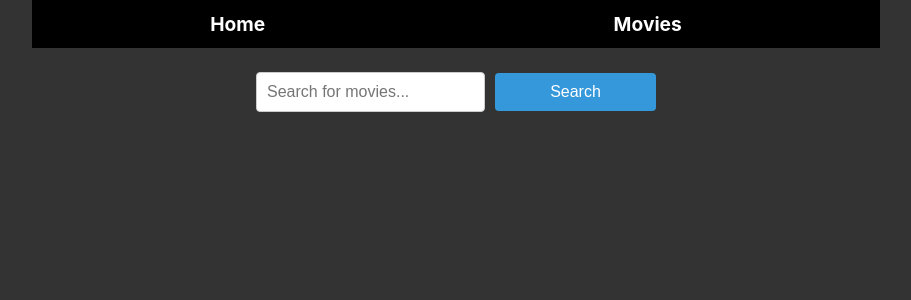
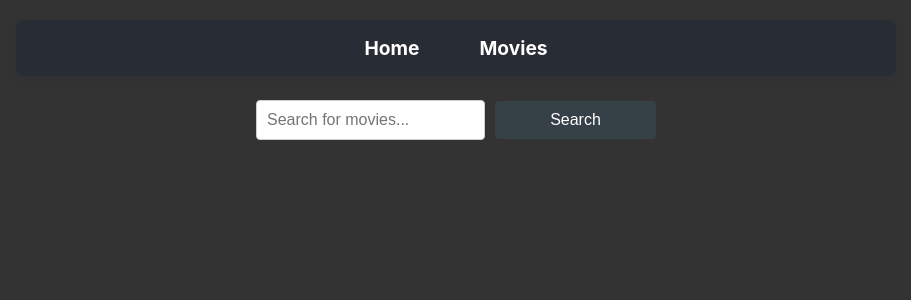
Before and after one commit to lesjohnpaul/goit-react-hw-05-movies, a React (Create React App) app: page /goit-react-hw-05-movies/movies in a window 1280 px wide. Shown: the top 300 px of the page, without its empty margins (184-1095 px from the left). Built offline with nearby package versions, Linux system fonts and the light colour scheme.

Commit message:
fix stylings

```diff
--- a/src/components/Navigation/Navigation.module.css
+++ b/src/components/Navigation/Navigation.module.css
@@ -1,14 +1,23 @@
 .navigation-container {
   max-width: 800px;
-    background-color: #000;
-    padding: 10px;
-    margin: 0 auto;
-    padding: 12px 24px;
+  background-color: #282c34;
+  padding: 16px 40px;
+  margin: 20px auto;
+  display: flex;
+  justify-content: center;
+  border-radius: 8px;
+  box-shadow: 0 4px 8px rgba(36, 43, 61, 0.2);
+  transition: all 0.3s ease-in-out;
+}
+
+.navigation-container:hover {
+  transform: translateY(-3px);
+  box-shadow: 0 6px 12px rgba(0, 0, 0, 0.3);
 }
 
 .navigation-item {
-    display: inline-block;
-    margin-right: 20px;
+  margin: 0 20px;
+  position: relative;
 }
 
 .navigation-link {
@@ -16,8 +25,39 @@
   color: #fff;
   font-size: 1.2em;
   font-weight: bold;
+  position: relative;
+  padding: 10px 0;
+  transition: color 0.3s ease;
+}
+
+.navigation-link::after {
+  content: '';
+  display: block;
+  width: 0;
+  height: 2px;
+  background: #3498db;
+  transition: width 0.3s ease;
+  position: absolute;
+  bottom: 0;
+  left: 0;
 }
 
 .navigation-link:hover {
   color: #3498db;
 }
+
+.navigation-link:hover::after {
+  width: 100%;
+}
+
+
+@media (max-width: 768px) {
+  .navigation-container {
+    flex-direction: column;
+       padding: 12px;
+  }
+
+  .navigation-item {
+    margin: 10px 0;
+  }
+}
--- a/src/components/Reviews/Reviews.jsx
+++ b/src/components/Reviews/Reviews.jsx
@@ -6,15 +6,22 @@ import styles from './Reviews.module.css';
 const Reviews = () => {
   const [reviews, setReviews] = useState(null);
   const [expandedReviews, setExpandedReviews] = useState([]);
+  const [loading, setLoading] = useState(false);
+  const [error, setError] = useState(null);
   const { movieId } = useParams();
+
   useEffect(() => {
+    setLoading(true);
     const fetchData = async () => {
       try {
         const result = await fetchReviewsByMovieId(movieId);
         setReviews(result);
+        setError(null);
       } catch (error) {
+        setError('Failed to fetch reviews.');
         console.log(error.message);
       } finally {
+        setLoading(false);
       }
     };
     fetchData();
@@ -24,12 +31,14 @@ const Reviews = () => {
     setExpandedReviews(prevExpandedReviews => [...prevExpandedReviews, author]);
   };
 
+  if (loading) return <p>Loading...</p>;
+  if (error) return <p>Error: {error}</p>;
+
   return (
     <ul className={styles['reviews-container']}>
       {reviews && reviews.length > 0 ? (
         reviews.map(({ author, content }) => {
           const isShortReview = content.split('\n').length <= 3;
-
           return (
             <li key={author} className={styles['review-item']}>
               <h3 className={styles['review-author']}>{author}</h3>
@@ -50,7 +59,9 @@ const Reviews = () => {
           );
         })
       ) : (
-        <li className={styles['read-more-loader']}>There are no reviews so far ...</li>
+        <li className={styles['read-more-loader']}>
+          There are no reviews so far.
+        </li>
       )}
     </ul>
   );
--- a/src/components/Reviews/Reviews.module.css
+++ b/src/components/Reviews/Reviews.module.css
@@ -2,22 +2,36 @@
   max-width: 800px;
   margin: 0 auto;
   padding: 20px;
+  background-color: #2c3e50;
+  /* Slightly lighter background for contrast */
+  border-radius: 8px;
+  /* Adds rounded corners */
+  box-shadow: 0 2px 10px rgba(0, 0, 0, 0.2);
+  /* Adds depth */
 }
 
 .review-item {
   list-style: none;
   margin-bottom: 20px;
+  padding: 10px;
+  background-color: #34495e;
+  /* Slightly different background to distinguish items */
+  border-radius: 4px;
+  box-shadow: 0 1px 4px rgba(0, 0, 0, 0.1);
 }
 
 .review-author {
   font-size: 1.2em;
   font-weight: bold;
-    color: #333;
+  color: #f39c12;
+  /* Brighter color for visibility */
+  text-shadow: 0 1px 3px rgba(0, 0, 0, 0.3);
 }
 
 .review-content {
   font-size: 1em;
-    color: #fff;
+  color: #ecf0f1;
+  /* Light color for better readability */
   margin-top: 10px;
 }
 
@@ -37,5 +51,6 @@
 }
 
 .read-more-loader {
-    color: #fff;
+  color: #bdc3c7;
+  text-align: center;
 }
--- a/src/components/SearchForm/SearchForm.module.css
+++ b/src/components/SearchForm/SearchForm.module.css
@@ -4,6 +4,8 @@
   display: flex;
   align-items: center;
   margin: 24px auto;
+  transition: box-shadow 0.3s ease-in-out;
+  /* Smooth shadow transition for a hover effect */
 }
 
 .searchInput {
@@ -13,20 +15,34 @@
   border: 1px solid #ccc;
   border-radius: 4px;
   margin-right: 10px;
+  transition: transform 0.3s ease-out, box-shadow 0.3s ease;
+  /* Added transform and shadow transition */
+}
+
+.searchInput:focus {
+  transform: scale(1.03);
+  /* Slightly enlarges the input when focused */
+  box-shadow: 0 2px 8px rgba(87, 126, 194, 0.2);
+  /* Adds a subtle shadow around the input on focus */
 }
 
 .searchButton {
   width: 100%;
-    background-color: #3498db;
+  background-color: #364147;
   color: #fff;
   padding: 10px 20px;
   font-size: 1em;
   border: none;
   border-radius: 4px;
   cursor: pointer;
-    transition: background-color 0.3s ease;
+  transition: background-color 0.3s ease, transform 0.2s ease;
+  /* Added transform to the transition */
 }
 
 .searchButton:hover {
-    background-color: #2980b9;
+  background-color: #315b76;
+  transform: translateY(-3px);
+  /* Moves button up slightly on hover */
+  box-shadow: 0 4px 6px rgba(0, 0, 0, 0.1);
+  /* Adds shadow for 3D effect on hover */
 }
--- a/src/pages/Home/Home.jsx
+++ b/src/pages/Home/Home.jsx
@@ -1,5 +1,5 @@
 import { useEffect } from 'react';
-import { fecthTrendingMovies } from 'service/theMovieDbApi';
+import { fetchTrendingMovies } from 'service/theMovieDbApi';
 import { useState } from 'react';
 import MovieList from 'components/MovieList/MovieList';
 import styles from './Home.module.css';
@@ -7,16 +7,16 @@ import styles from './Home.module.css';
 const Home = () => {
   const [movies, setMovies] = useState(null);
   useEffect(() => {
-    const fecthTrendingMoviesData = async () => {
+    const fetchTrendingMoviesData = async () => {
       try {
-        const result = await fecthTrendingMovies();
+        const result = await fetchTrendingMovies();
         setMovies(result);
       } catch (error) {
         console.log(error.message);
       } finally {
       }
     };
-    fecthTrendingMoviesData();
+    fetchTrendingMoviesData();
   }, []);
   return (
     <div className={styles.homeContainer}>
--- a/src/service/theMovieDbApi.js
+++ b/src/service/theMovieDbApi.js
@@ -5,7 +5,7 @@ const successToken =
 
 const baseUrl = 'https://api.themoviedb.org/3';
 
-export const fecthTrendingMovies = async () => {
+export const fetchTrendingMovies = async () => {
   const {
     data: { results },
   } = await axios(`${baseUrl}/trending/movie/day`, {
```
Lines whose indentation alone changed are shown as unchanged.
